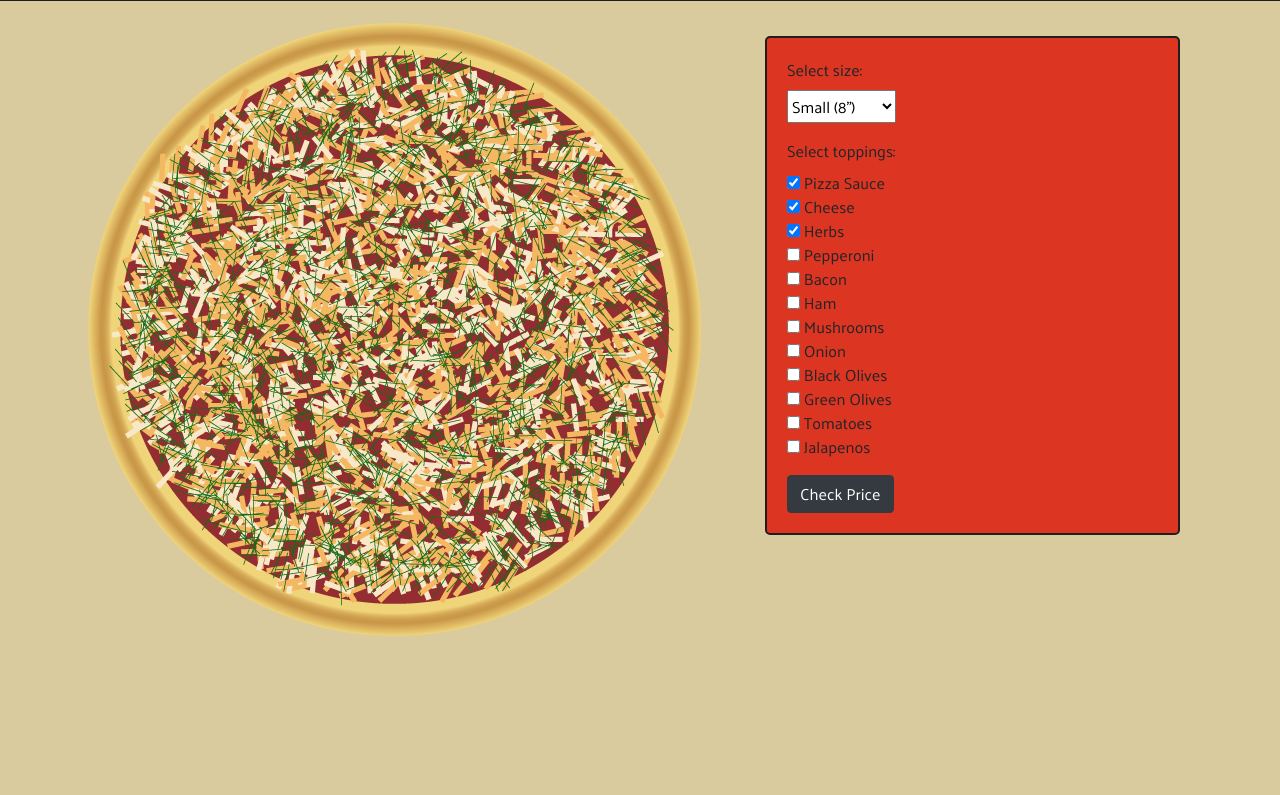
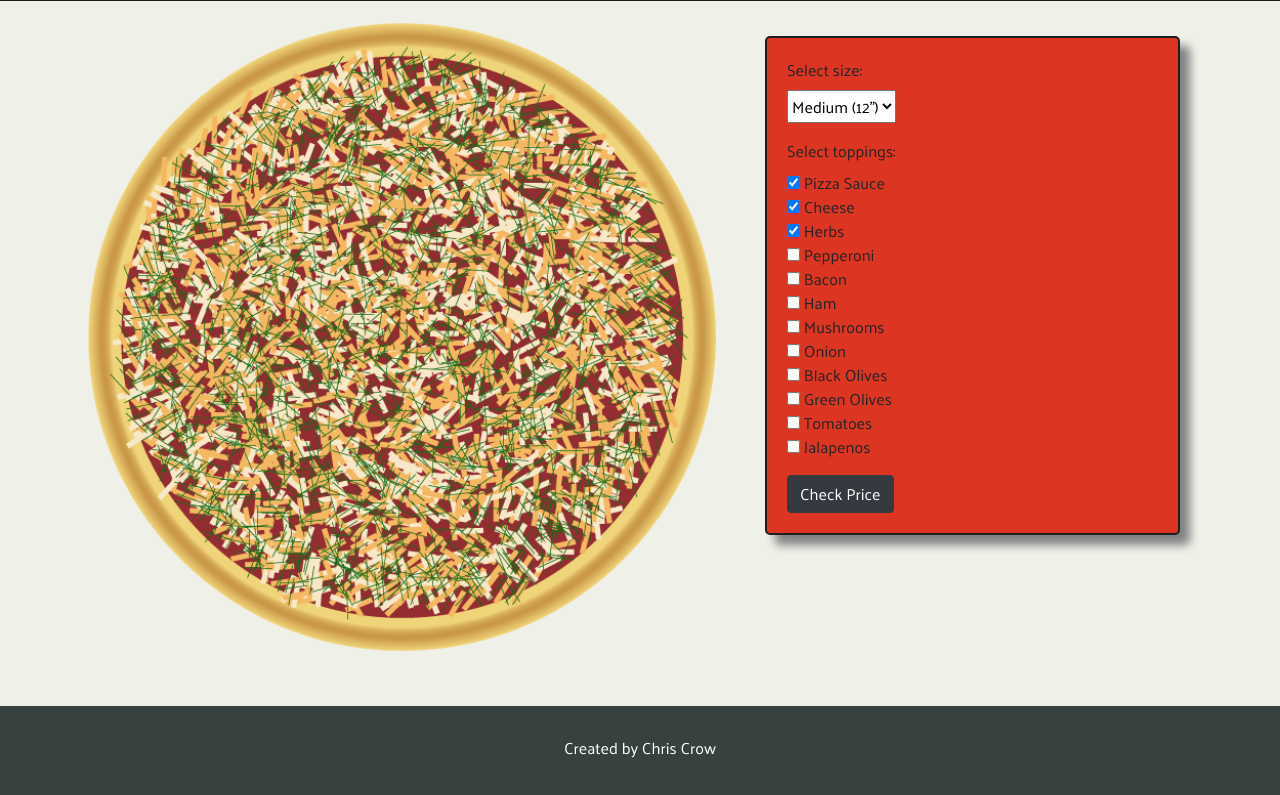
Before and after one commit to ChrisMCrow/pizza-order, a plain HTML site: page index.html in a window 1280 px wide. Shown: the part 479-1274 px from the top of the page. Before the commit the page ends 1120 px from the top, so only its background shows below. Drawn offline with Linux system fonts and the light colour scheme; a web font is replaced by a local one.

Commit message:
add more styling

```diff
--- a/css/styles.css
+++ b/css/styles.css
@@ -10,7 +10,8 @@
 }
 
 body {
-  background-color: #D9CB9E;
+  /* background-color: #D9CBAE; */
+  background-color: #EFF0E8;
   font-family: palanquin;
 }
 
@@ -43,6 +44,8 @@ form {
   border: 2px solid #1E1E20;
   border-radius: 5px;
   padding: 20px;
+  overflow: auto;
+  box-shadow: 10px 10px 10px gray;
 }
 
 #result {
@@ -59,14 +62,29 @@ form {
 }
 
 .base {
-  position: absolute;
+  /* position: absolute; */
   top: 0;
   left: 0;
   z-index: 0;
+  width: 100%;
 }
 
 .overlay {
   position: absolute;
   top: 0;
   left: 0;
+  width: 100%;
 }
+
+footer {
+  margin-top: 50px;
+  background-color: #D9CB9E;
+  font-family: palanquin;
+  color: white;
+  height: 100px;
+  text-align: center;
+  display: flex;
+  justify-content: center;
+  align-items: center;
+  background-color: #374140;
+}
--- a/index.html
+++ b/index.html
@@ -13,6 +13,7 @@
         <h1>Eats-a-Pizza</h1>
       </div>
     </div>
+
     <!-- Result -->
     <div id="result">
       <h2>Create Your Pizza</h2>
@@ -49,7 +50,7 @@
               <label for="size">Select size:</label><br>
               <select id="size">
                 <option value="sm">Small (8")</option>
-                <option value="md">Medium (12")</option>
+                <option value="md" selected>Medium (12")</option>
                 <option value="lg">Large (16")</option>
               </select><br>
             </div>
@@ -84,10 +85,13 @@
             </div>
 
             <!-- Submit Button -->
-            <a href="#result"><button type="submit" class="btn btn-dark">Check Price</button></a>
+            <button type="submit" class="btn btn-dark">Check Price</button>
           </form>
         </div>
       </div>
     </div>
   </body>
+  <footer>
+    <p>Created by Chris Crow</p>
+  </footer>
 </html>
--- a/js/scripts.js
+++ b/js/scripts.js
@@ -74,7 +74,6 @@ $(document).ready(function() {
     //Display result
     $("#result h3").text("Your current total is " + currentTotal);
     $("#result p").text("* $" + baseTotal + " + tax");
-
-
+    location.href = "#result"
   });
 });
```
